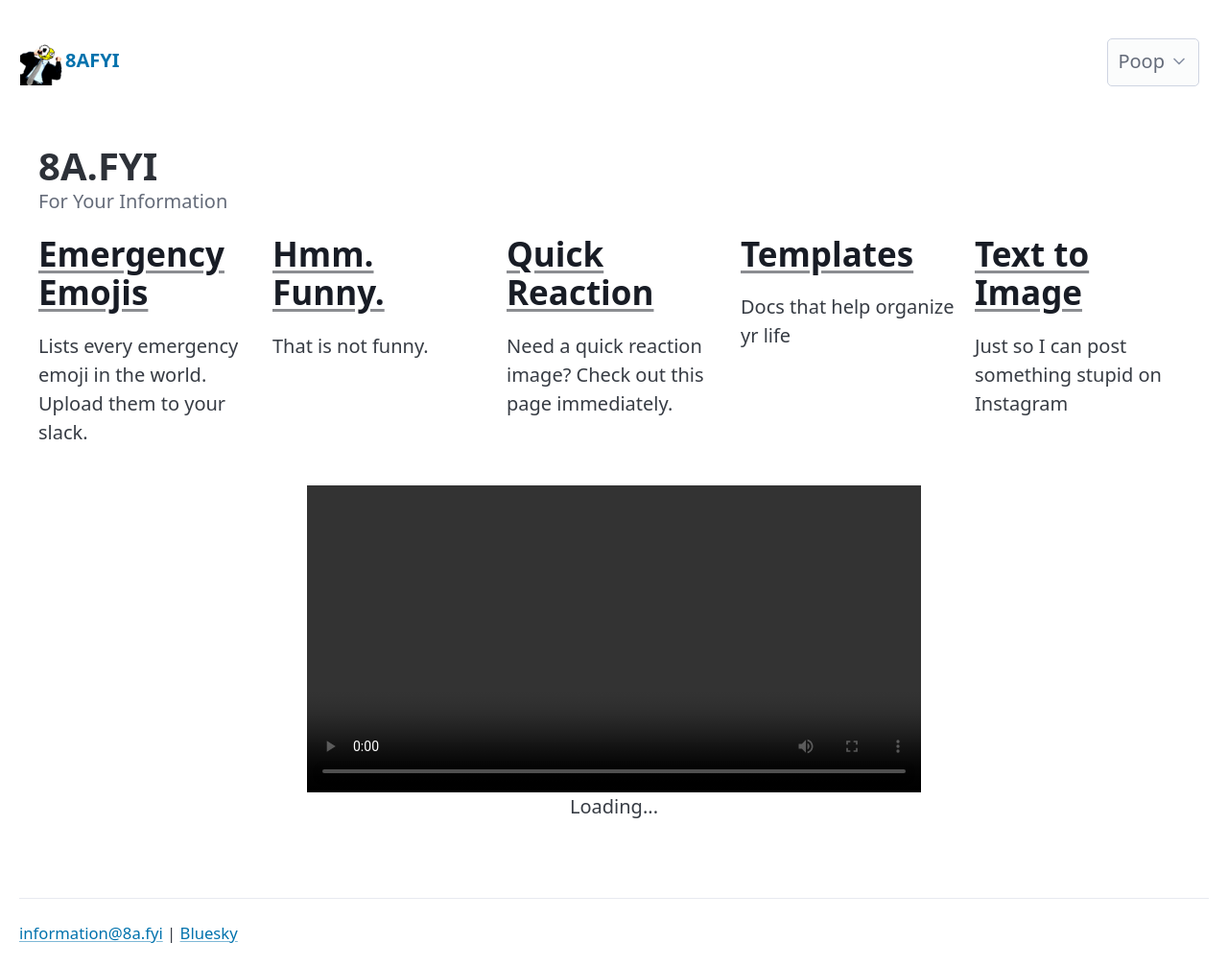
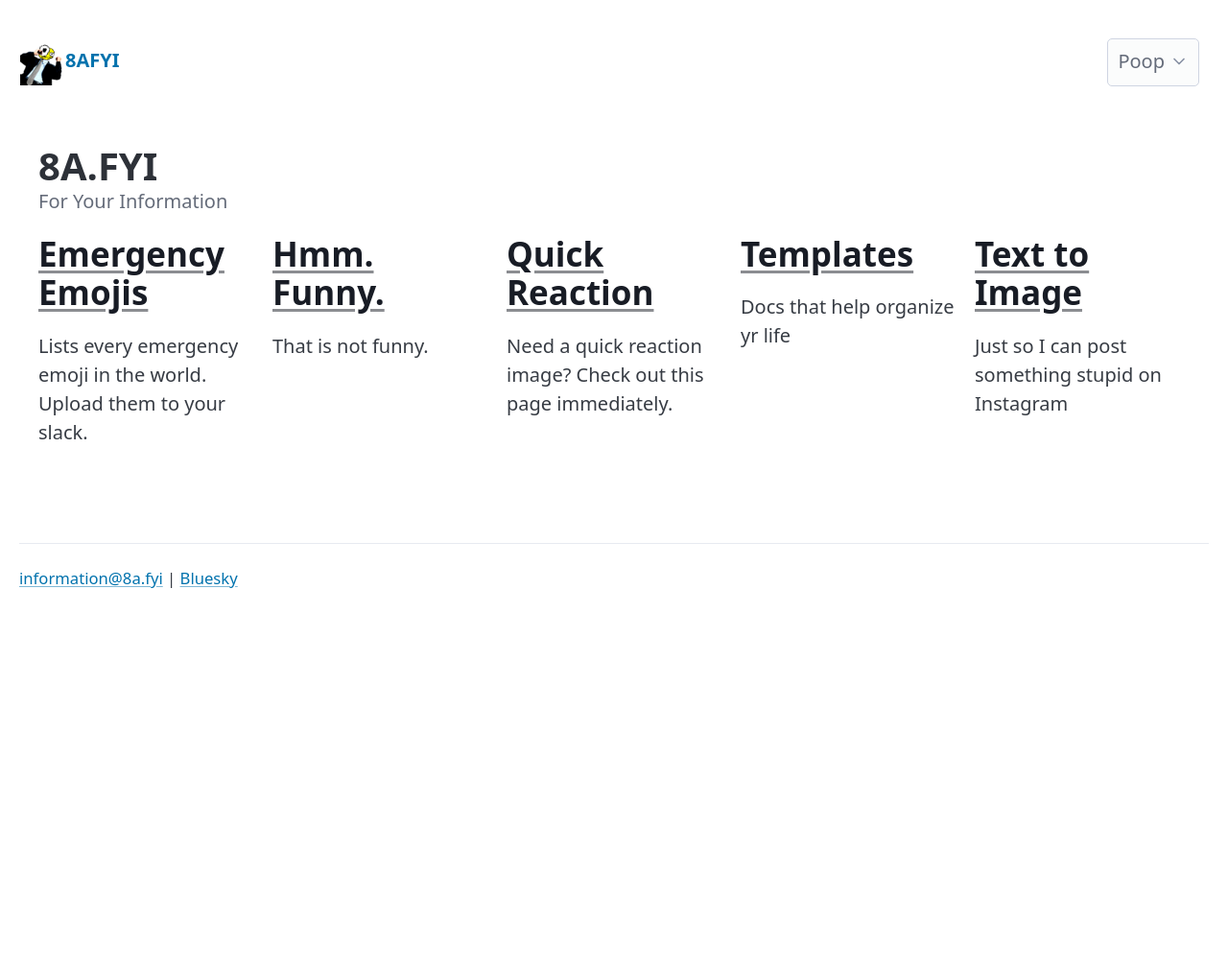
Before and after one commit to 8afyi/8afyi.github.io, a Jekyll site: the page built from index.md, in a window 1280 px wide. Shown: the whole page at 96% size. Built offline with Jekyll 4.4.1, drawn with Linux system fonts in a browser that asks for light colours; after the commit the page ends 900 px from its top, so only the background shows below that.

Commit message:
Remove unused video section from index.md

```diff
--- a/index.md
+++ b/index.md
@@ -23,10 +23,3 @@ description: For Your Information
     {% endfor %}
   </div>
 </section>
-
-
-<section aria-labelledby="whoa-video-title">
- <center>  <video id="whoa-video" controls playsinline preload="metadata" style="width: 100%; max-width: 640px;"></video>
-  <p id="whoa-video-meta" aria-live="polite">Loading...</p>
-  </center>
-</section>
```
